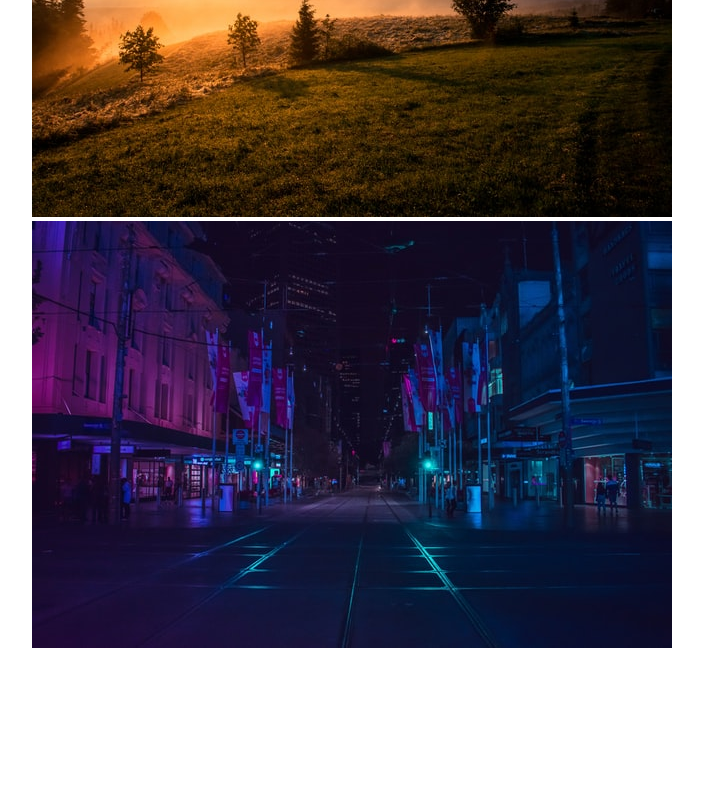
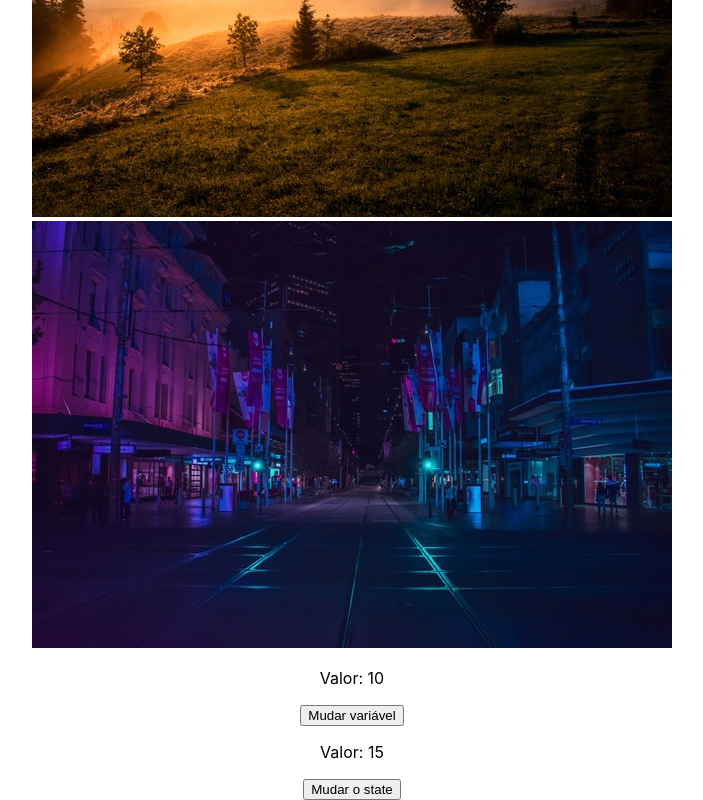
Before and after one commit to Nathrds/react-hora-de-codar, a React (Create React App) app in the folder 3_AVANCANDO_EM_REACT/avancando/: page / in a window 1280 px wide. Shown: the part 292-1092 px from the top of the page, without its empty margins (288-991 px from the left). Before the commit the page ends 944 px from the top, so only its background shows below. Built offline with nearby package versions, Linux system fonts and the light colour scheme.

Commit message:
useState

```diff
--- a/3_AVANCANDO_EM_REACT/avancando/src/App.js
+++ b/3_AVANCANDO_EM_REACT/avancando/src/App.js
@@ -2,6 +2,7 @@
 import './App.css';
 
 import City from './assets/city.jpg'; // importando a imagem como componentes, se mudar terá que alterar só em um lugar
+import ManageData from './components/ManageData';
 
 function App() {
   return (
@@ -16,6 +17,7 @@
       <div>
         <img src={City} alt="Cidade" />
       </div>
+      <ManageData />
     </div>
   );
 }
--- /dev/null
+++ b/3_AVANCANDO_EM_REACT/avancando/src/components/ManageData.js
@@ -0,0 +1,26 @@
+import {useState} from "react";
+
+const ManageData = () => {
+    let someData = 10;
+
+    console.log(someData);
+
+    const [number, setNumber] = useState(15);
+
+    console.log(number);
+
+  return (
+    <div>
+        <div>
+            <p>Valor: {someData}</p>
+            <button onClick={() => (someData = 15)}>Mudar variável</button>
+        </div>
+        <div>
+            <p>Valor: {number}</p>
+            <button onClick={() => setNumber(25)}>Mudar o state</button>
+        </div>
+    </div>
+  )
+}
+
+export default ManageData;
```
